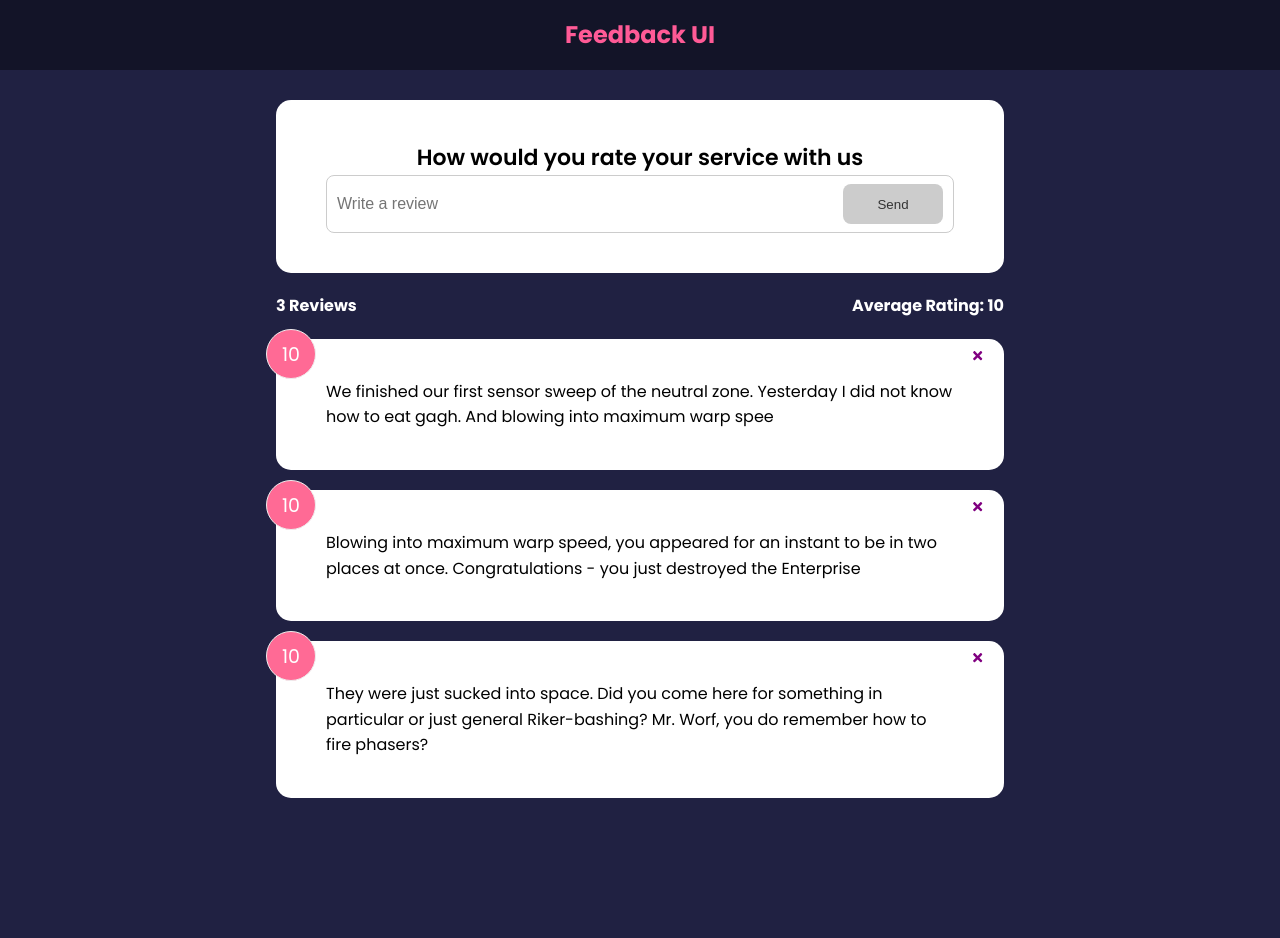
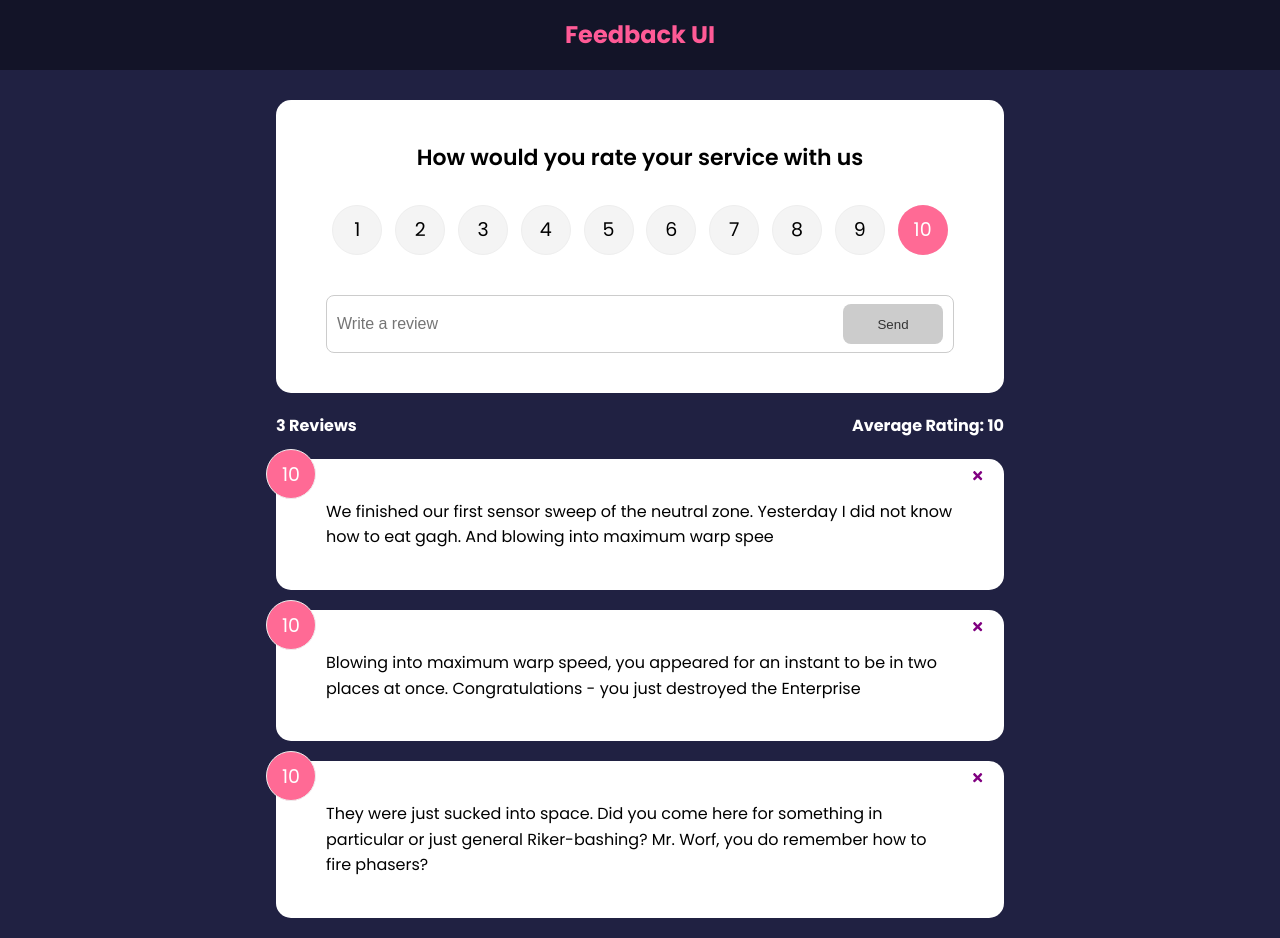
Before and after one commit to andonette-mbf/Feedback-App, a React (Create React App) app: page / in a window 1280 px wide. Before the commit the page ends 818 px from the top, so only its background shows below. Built offline with nearby package versions, Linux system fonts and the light colour scheme.

Commit message:
Add RatingSelect component to FeedbackForm
Introduced a new RatingSelect component for selecting a rating from 1 to 10 and integrated it into the FeedbackForm. Updated FeedbackForm state to include rating and replaced the placeholder with the new component.

```diff
--- a/src/components/FeedbackForm.jsx
+++ b/src/components/FeedbackForm.jsx
@@ -1,9 +1,11 @@
 import { useState } from 'react';
 import Card from './shared/Card';
 import Button from './shared/Button';
+import RatingSelect from './RatingSelect';
 
 function FeedbackForm() {
 	const [text, setText] = useState('');
+	const [rating, setRating] = useState(10);
 	const [btnDisabled, setBtnDisabled] = useState(true);
 	const [message, setMessage] = useState('');
 	const handleTextChange = (e) => {
@@ -25,7 +27,7 @@ function FeedbackForm() {
 		<Card>
 			<form>
 				<h2>How would you rate your service with us</h2>
-				{/*Todo - ratings select component*/}
+				<RatingSelect />
 				<div className='input-group'>
 					<input onChange={handleTextChange} type='text' placeholder='Write a review' value={text} />
 					<Button type='submit' isDisabled={btnDisabled}>
--- /dev/null
+++ b/src/components/RatingSelect.jsx
@@ -0,0 +1,32 @@
+import { useState } from 'react';
+
+function RatingSelect() {
+	const [selected, setSelected] = useState(10);
+
+	const handleChange = (e) => {
+		setSelected(+e.currentTarget.value);
+	};
+
+	return (
+		<ul className='rating'>
+			{[...Array(10)].map((_, idx) => {
+				const num = idx + 1;
+				return (
+					<li key={num}>
+						<input
+							type='radio'
+							id={`num${num}`}
+							name='rating'
+							value={num}
+							onChange={handleChange}
+							checked={selected === num}
+						/>
+						<label htmlFor={`num${num}`}>{num}</label>
+					</li>
+				);
+			})}
+		</ul>
+	);
+}
+
+export default RatingSelect;
```
